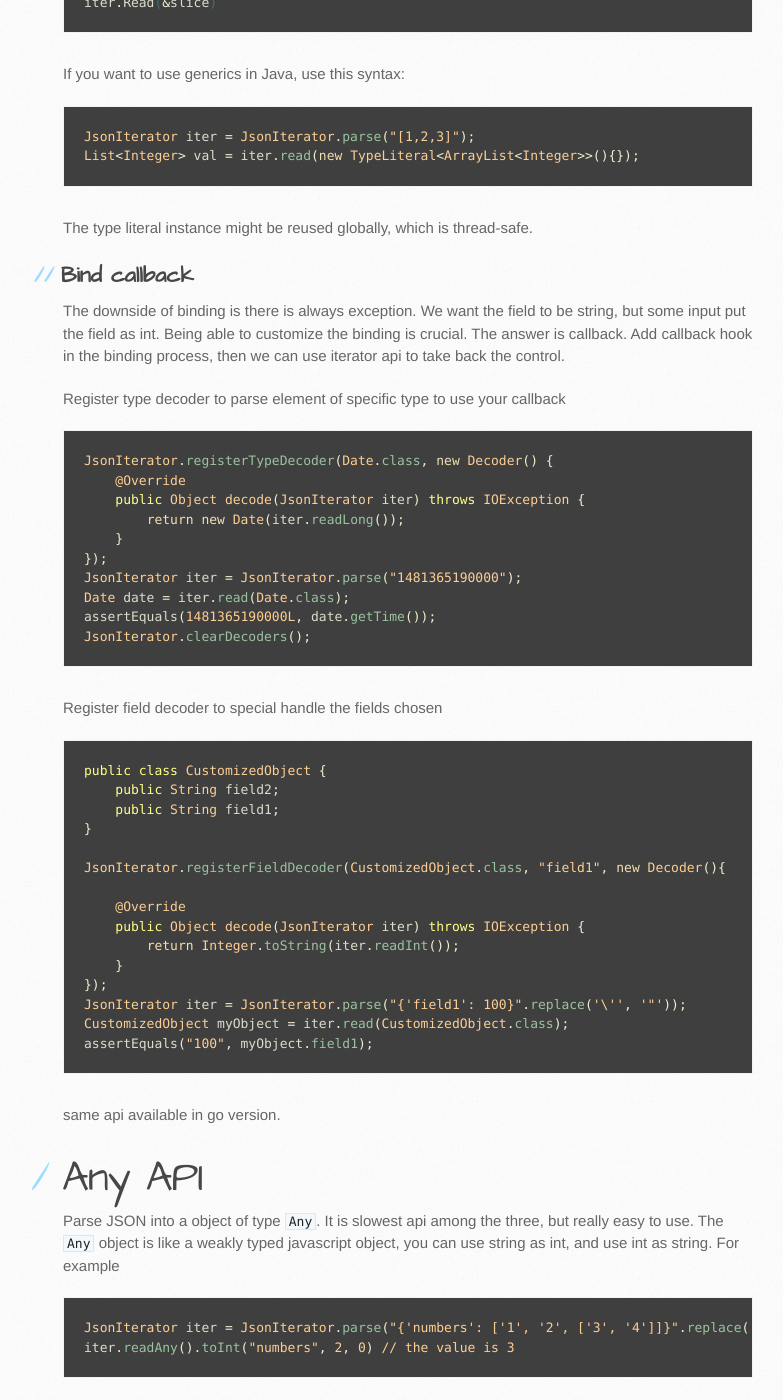
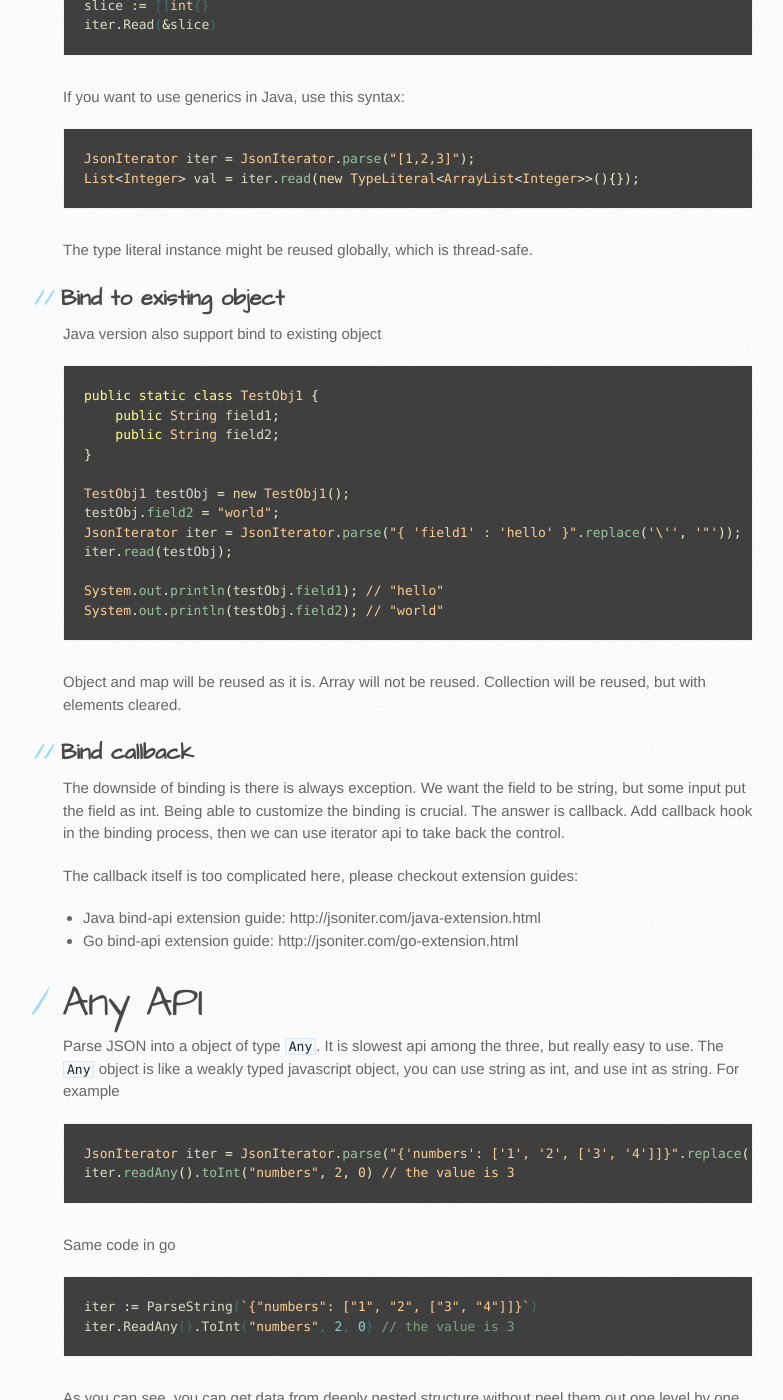
Before and after one commit to json-iterator/json-iterator.github.io, a Jekyll site: the page built from api.md, in a window 1280 px wide and 1400 px high, scrolled down 6926 px. Shown: the whole window, without its empty margins (107-890 px from the left). Built offline with Jekyll 4.4.1, drawn with Linux system fonts in a browser that asks for light colours; comment, search, counter and statistics services are not loaded; some of the changed text lies outside the part shown.

Commit message:
Update api.md

````diff
--- a/api.md
+++ b/api.md
@@ -289,46 +289,35 @@ List<Integer> val = iter.read(new TypeLiteral<ArrayList<Integer>>(){});
 
 The type literal instance might be reused globally, which is thread-safe.
 
+## Bind to existing object
+
+Java version also support bind to existing object
+
+```java
+public static class TestObj1 {
+    public String field1;
+    public String field2;
+}
+
+TestObj1 testObj = new TestObj1();
+testObj.field2 = "world";
+JsonIterator iter = JsonIterator.parse("{ 'field1' : 'hello' }".replace('\'', '"'));
+iter.read(testObj);
+
+System.out.println(testObj.field1); // "hello"
+System.out.println(testObj.field2); // "world"
+```
+
+Object and map will be reused as it is. Array will not be reused. Collection will be reused, but with elements cleared.
+
 ## Bind callback
 
 The downside of binding is there is always exception. We want the field to be string, but some input put the field as int. Being able to customize the binding is crucial. The answer is callback. Add callback hook in the binding process, then we can use iterator api to take back the control.
 
-Register type decoder to parse element of specific type to use your callback
+The callback itself is too complicated here, please checkout extension guides:
 
-```java
-JsonIterator.registerTypeDecoder(Date.class, new Decoder() {
-    @Override
-    public Object decode(JsonIterator iter) throws IOException {
-	return new Date(iter.readLong());
-    }
-});
-JsonIterator iter = JsonIterator.parse("1481365190000");
-Date date = iter.read(Date.class);
-assertEquals(1481365190000L, date.getTime());
-JsonIterator.clearDecoders();
-```
-
-Register field decoder to special handle the fields chosen
-
-```java
-public class CustomizedObject {
-    public String field2;
-    public String field1;
-}
-
-JsonIterator.registerFieldDecoder(CustomizedObject.class, "field1", new Decoder(){
-
-    @Override
-    public Object decode(JsonIterator iter) throws IOException {
-	return Integer.toString(iter.readInt());
-    }
-});
-JsonIterator iter = JsonIterator.parse("{'field1': 100}".replace('\'', '"'));
-CustomizedObject myObject = iter.read(CustomizedObject.class);
-assertEquals("100", myObject.field1);
-```
-
-same api available in go version.
+* Java bind-api extension guide: http://jsoniter.com/java-extension.html
+* Go bind-api extension guide: http://jsoniter.com/go-extension.html
 
 # Any API
 
````
